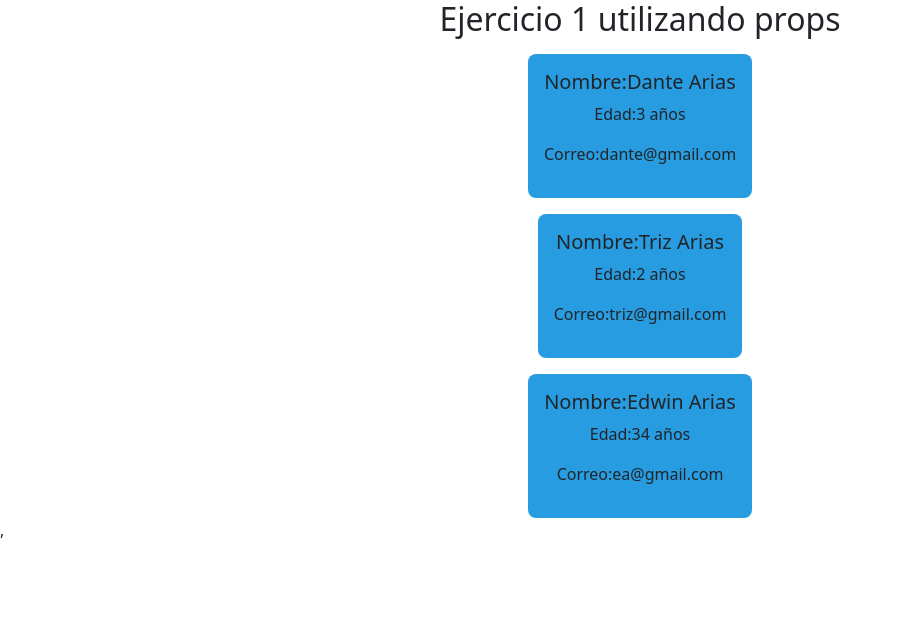
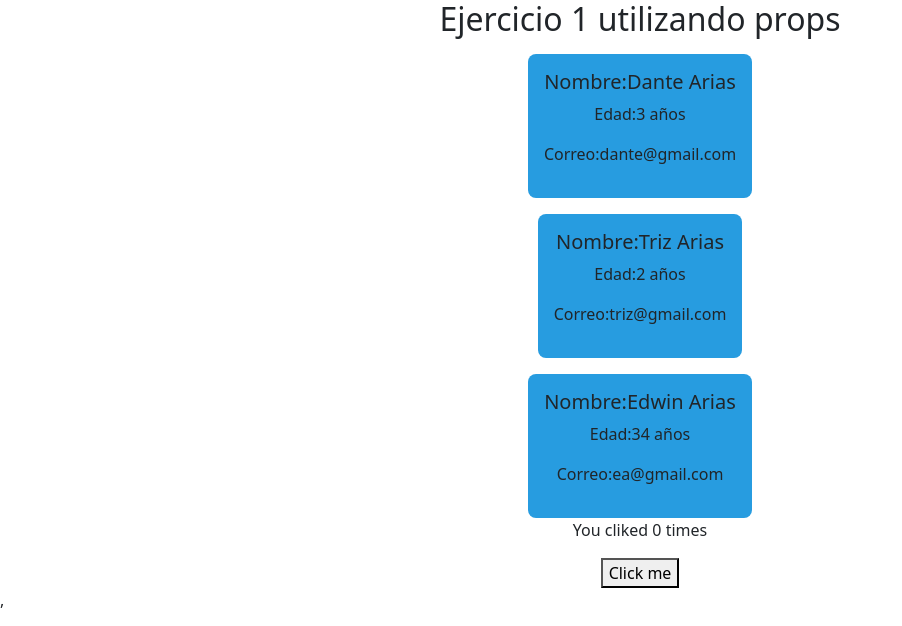
Before and after one commit to EliRoCas/react-test, a React (Create React App) app: page / in a window 1280 px wide. Shown: the top 626 px of the page, without its empty margins (0-902 px from the left). Built offline with nearby package versions, Linux system fonts and the light colour scheme.

Commit message:
setCount config

```diff
--- a/src/App.js
+++ b/src/App.js
@@ -6,6 +6,7 @@ import './App.css';
 // import Profile from './Profile';
 // import Wellcome from './Components/Wellcome';
 import Person from './Components/Person';
+import Count from './Components/CountComp';
 
 function App() {
 
@@ -50,7 +51,7 @@ function App() {
       <Person nombre="Edwin Arias" edad="34 años" correo="ea@gmail.com" />
 
 
-
+      <Count />
 
     </div>
   );
--- /dev/null
+++ b/src/Components/CountComp.js
@@ -0,0 +1,16 @@
+import React, { useState } from 'react';
+
+function Count() {
+    // Se declara una nueva variable de estado, que se llama "count"
+    const [count, setCount] = useState(0);
+    return (
+        <div>
+            <p>You cliked {count} times </p>
+            <button onClick={() => setCount(count + 1)}>
+                Click me
+            </button>
+        </div>
+    )
+}
+
+export default Count;
```
